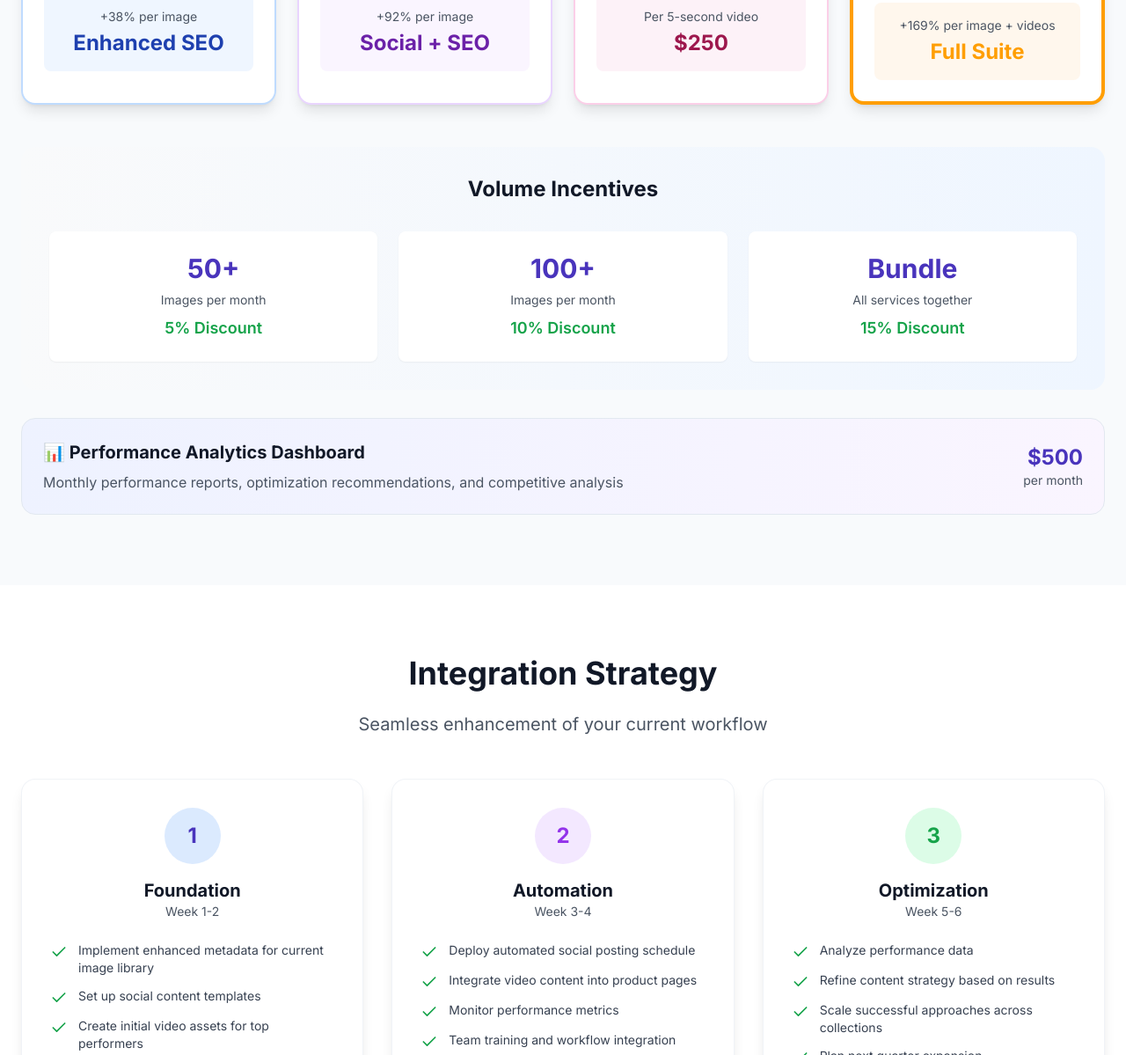
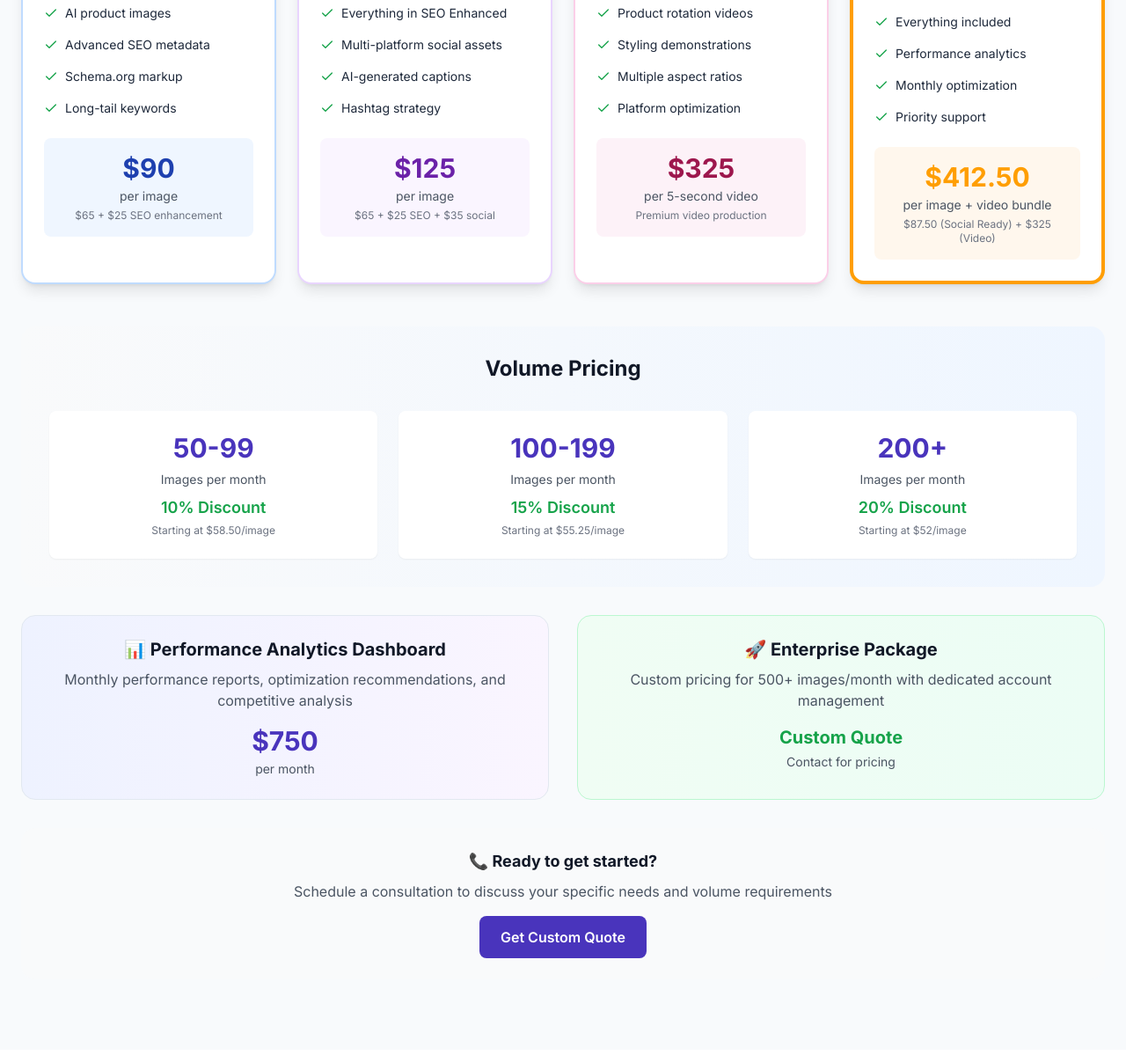
Before and after one commit to Advertflair/Pitch-dillards, a website: page index.html in a window 1280 px wide. Shown: the part 7367-8566 px from the top of the page at 88% size. Drawn offline with nearby package versions, Linux system fonts and the light colour scheme.

Commit message:
Final presentation updates
- Fix social media image height for better product display
- Increase video content sample heights and remove overlays
- Add realistic pricing structure with transparent breakdowns
- Update CTA button to link directly to Calendly booking
- Improve user experience across all sections

```diff
--- a/index.html
+++ b/index.html
@@ -450,7 +450,7 @@
                         <span class="font-semibold">@dillards</span>
                     </div>
 
-                    <div class="h-48 rounded-lg mb-4 flex items-center justify-center overflow-hidden">
+                    <div class="h-64 rounded-lg mb-4 flex items-center justify-center overflow-hidden">
                         <img src="https://github.com/Advertflair/Pitch-dillards/blob/main/assets/images/alex-marie-hana-set.jpeg?raw=true"
                              alt="Alex Marie Hana Clementine Embroidered Two-Piece Set"
                              class="w-full h-full object-cover rounded-lg">
@@ -588,7 +588,7 @@
             <h3 class="text-xl md:text-2xl font-bold text-center text-gray-900 mb-8">🎥 Video Content Samples</h3>
             <div class="grid md:grid-cols-3 gap-6">
                 <div class="stat-card bg-white rounded-lg p-6 text-center shadow-lg border border-slate-200/50">
-                    <div class="h-32 rounded-lg mb-4 overflow-hidden relative group cursor-pointer">
+                    <div class="h-48 rounded-lg mb-4 overflow-hidden">
                         <video
                             class="w-full h-full object-cover rounded-lg"
                             controls
@@ -597,16 +597,13 @@
                             <source src="https://github.com/Advertflair/Pitch-dillards/raw/main/assets/videos/alex-marie-option-1.mp4" type="video/mp4">
                             Your browser does not support the video tag.
                         </video>
-                        <div class="absolute inset-0 bg-black bg-opacity-30 flex items-center justify-center opacity-0 group-hover:opacity-100 transition-opacity duration-300 rounded-lg">
-                            <i data-lucide="play" class="w-8 h-8 text-white"></i>
-                        </div>
                     </div>
                     <div class="font-semibold mb-2 text-gray-900">Alex Marie Embroidered Set</div>
                     <div class="text-sm text-gray-600">360-degree rotation showing embroidery details</div>
                 </div>
 
                 <div class="stat-card bg-white rounded-lg p-6 text-center shadow-lg border border-slate-200/50">
-                    <div class="h-32 rounded-lg mb-4 overflow-hidden relative group cursor-pointer">
+                    <div class="h-48 rounded-lg mb-4 overflow-hidden">
                         <video
                             class="w-full h-full object-cover rounded-lg"
                             controls
@@ -615,16 +612,13 @@
                             <source src="https://github.com/Advertflair/Pitch-dillards/raw/main/assets/videos/Reba%20Sage%20Knit%20V-Neck%20Asymmetrical%20Fringe%20Long%20Sleeve%20Button%20Down%20Cardigan.mp4" type="video/mp4">
                             Your browser does not support the video tag.
                         </video>
-                        <div class="absolute inset-0 bg-black bg-opacity-30 flex items-center justify-center opacity-0 group-hover:opacity-100 transition-opacity duration-300 rounded-lg">
-                            <i data-lucide="play" class="w-8 h-8 text-white"></i>
-                        </div>
                     </div>
                     <div class="font-semibold mb-2 text-gray-900">Reba Sage Knit Cardigan</div>
                     <div class="text-sm text-gray-600">Model sequence highlighting fit and styling</div>
                 </div>
 
                 <div class="stat-card bg-white rounded-lg p-6 text-center shadow-lg border border-slate-200/50">
-                    <div class="h-32 rounded-lg mb-4 overflow-hidden relative group cursor-pointer">
+                    <div class="h-48 rounded-lg mb-4 overflow-hidden">
                         <video
                             class="w-full h-full object-cover rounded-lg"
                             controls
@@ -633,9 +627,6 @@
                             <source src="https://github.com/Advertflair/Pitch-dillards/raw/main/assets/videos/RowmTall%20Tourister%20Short%20Sleeve%20Multi%20Stripe%20Camp%20Button%20Front%20Shirt.mp4" type="video/mp4">
                             Your browser does not support the video tag.
                         </video>
-                        <div class="absolute inset-0 bg-black bg-opacity-30 flex items-center justify-center opacity-0 group-hover:opacity-100 transition-opacity duration-300 rounded-lg">
-                            <i data-lucide="play" class="w-8 h-8 text-white"></i>
-                        </div>
                     </div>
                     <div class="font-semibold mb-2 text-gray-900">RowmTall Stripe Shirt</div>
                     <div class="text-sm text-gray-600">Quick styling transformation</div>
@@ -644,12 +635,17 @@
         </div>
     </div>
 </section>
+
+
 <!-- Pricing -->
 <section id="pricing" class="section py-20">
     <div class="container mx-auto px-6">
         <div class="text-center mb-12">
             <h2 class="text-3xl md:text-4xl font-bold text-gray-900 mb-6">Investment Packages</h2>
-                    <p class="text-lg md:text-xl text-gray-600">Flexible solutions that scale with your needs</p>
+            <p class="text-lg md:text-xl text-gray-600">Transparent pricing that scales with your needs</p>
+            <div class="mt-4 text-sm text-gray-500">
+                Base AI image generation: $65 per image
+            </div>
         </div>
 
         <div class="grid md:grid-cols-4 gap-6 mb-12">
@@ -677,8 +673,9 @@
                     </div>
                 </div>
                 <div class="text-center bg-blue-50 p-4 rounded-lg">
-                            <div class="text-sm text-gray-600 mb-1">+38% per image</div>
-                            <div class="text-xl md:text-2xl font-bold text-blue-800">Enhanced SEO</div>
+                    <div class="text-2xl md:text-3xl font-bold text-blue-800 mb-1">$90</div>
+                    <div class="text-sm text-gray-600">per image</div>
+                    <div class="text-xs text-gray-500 mt-1">$65 + $25 SEO enhancement</div>
                 </div>
             </div>
 
@@ -706,8 +703,9 @@
                     </div>
                 </div>
                 <div class="text-center bg-purple-50 p-4 rounded-lg">
-                            <div class="text-sm text-gray-600 mb-1">+92% per image</div>
-                            <div class="text-xl md:text-2xl font-bold text-purple-800">Social + SEO</div>
+                    <div class="text-2xl md:text-3xl font-bold text-purple-800 mb-1">$125</div>
+                    <div class="text-sm text-gray-600">per image</div>
+                    <div class="text-xs text-gray-500 mt-1">$65 + $25 SEO + $35 social</div>
                 </div>
             </div>
 
@@ -735,8 +733,9 @@
                     </div>
                 </div>
                 <div class="text-center bg-pink-50 p-4 rounded-lg">
-                            <div class="text-sm text-gray-600 mb-1">Per 5-second video</div>
-                            <div class="text-xl md:text-2xl font-bold text-pink-800">$250</div>
+                    <div class="text-2xl md:text-3xl font-bold text-pink-800 mb-1">$325</div>
+                    <div class="text-sm text-gray-600">per 5-second video</div>
+                    <div class="text-xs text-gray-500 mt-1">Premium video production</div>
                 </div>
             </div>
 
@@ -769,48 +768,66 @@
                     </div>
                 </div>
                 <div class="text-center bg-orange-50 p-4 rounded-lg">
-                            <div class="text-sm text-gray-600 mb-1">+169% per image + videos</div>
-                            <div class="text-xl md:text-2xl font-bold text-[#ff9e02]">Full Suite</div>
+                    <div class="text-2xl md:text-3xl font-bold text-[#ff9e02] mb-1">$412.50</div>
+                    <div class="text-sm text-gray-600">per image + video bundle</div>
+                    <div class="text-xs text-gray-500 mt-1">$87.50 (Social Ready) + $325 (Video)</div>
                 </div>
             </div>
         </div>
 
         <div class="bg-gradient-to-r from-gray-50 to-blue-50 rounded-2xl p-8 mb-8">
-                    <h3 class="text-xl md:text-2xl font-bold text-center text-gray-900 mb-8">Volume Incentives</h3>
+            <h3 class="text-xl md:text-2xl font-bold text-center text-gray-900 mb-8">Volume Pricing</h3>
             <div class="grid md:grid-cols-3 gap-6">
                 <div class="stat-card text-center p-6 bg-white rounded-lg shadow-sm">
-                            <div class="text-2xl md:text-3xl font-bold text-[#4934bc] mb-2">50+</div>
+                    <div class="text-2xl md:text-3xl font-bold text-[#4934bc] mb-2">50-99</div>
                     <div class="text-sm text-gray-600 mb-2">Images per month</div>
-                            <div class="text-lg font-semibold text-green-600">5% Discount</div>
+                    <div class="text-lg font-semibold text-green-600">10% Discount</div>
+                    <div class="text-xs text-gray-500 mt-1">Starting at $58.50/image</div>
                 </div>
                 <div class="stat-card text-center p-6 bg-white rounded-lg shadow-sm">
-                            <div class="text-2xl md:text-3xl font-bold text-[#4934bc] mb-2">100+</div>
+                    <div class="text-2xl md:text-3xl font-bold text-[#4934bc] mb-2">100-199</div>
                     <div class="text-sm text-gray-600 mb-2">Images per month</div>
-                            <div class="text-lg font-semibold text-green-600">10% Discount</div>
+                    <div class="text-lg font-semibold text-green-600">15% Discount</div>
+                    <div class="text-xs text-gray-500 mt-1">Starting at $55.25/image</div>
                 </div>
                 <div class="stat-card text-center p-6 bg-white rounded-lg shadow-sm">
-                            <div class="text-2xl md:text-3xl font-bold text-[#4934bc] mb-2">Bundle</div>
-                            <div class="text-sm text-gray-600 mb-2">All services together</div>
-                            <div class="text-lg font-semibold text-green-600">15% Discount</div>
+                    <div class="text-2xl md:text-3xl font-bold text-[#4934bc] mb-2">200+</div>
+                    <div class="text-sm text-gray-600 mb-2">Images per month</div>
+                    <div class="text-lg font-semibold text-green-600">20% Discount</div>
+                    <div class="text-xs text-gray-500 mt-1">Starting at $52/image</div>
                 </div>
             </div>
         </div>
 
+        <div class="grid md:grid-cols-2 gap-8 mb-8">
             <div class="bg-gradient-to-r from-indigo-50 to-purple-50 rounded-2xl p-6 border border-slate-200">
-                    <div class="flex items-center justify-between">
-                        <div>
+                <div class="text-center">
                     <h3 class="text-lg md:text-xl font-bold text-gray-900 mb-2">📊 Performance Analytics Dashboard</h3>
-                            <p class="text-gray-600">Monthly performance reports, optimization recommendations, and competitive analysis</p>
-                        </div>
-                        <div class="text-right">
-                            <div class="text-xl md:text-2xl font-bold text-[#4934bc]">$500</div>
+                    <p class="text-gray-600 mb-4">Monthly performance reports, optimization recommendations, and competitive analysis</p>
+                    <div class="text-2xl md:text-3xl font-bold text-[#4934bc] mb-1">$750</div>
                     <div class="text-sm text-gray-600">per month</div>
                 </div>
+            </div>
+
+            <div class="bg-gradient-to-r from-green-50 to-emerald-50 rounded-2xl p-6 border border-green-200">
+                <div class="text-center">
+                    <h3 class="text-lg md:text-xl font-bold text-gray-900 mb-2">🚀 Enterprise Package</h3>
+                    <p class="text-gray-600 mb-4">Custom pricing for 500+ images/month with dedicated account management</p>
+                    <div class="text-xl font-bold text-green-600 mb-1">Custom Quote</div>
+                    <div class="text-sm text-gray-600">Contact for pricing</div>
+                </div>
+            </div>
+        </div>
+
+        <div class="text-center bg-gray-50 rounded-2xl p-6">
+            <h3 class="text-lg font-bold text-gray-900 mb-2">📞 Ready to get started?</h3>
+            <p class="text-gray-600 mb-4">Schedule a consultation to discuss your specific needs and volume requirements</p>
+            <div class="inline-block bg-[#4934bc] text-white px-6 py-3 rounded-lg font-semibold hover:bg-[#3d2a9a] transition-colors">
+                Get Custom Quote
             </div>
         </div>
     </div>
 </section>
-
         <!-- Integration -->
         <section id="integration" class="section py-20 bg-white">
             <div class="container mx-auto px-6">
@@ -1228,14 +1245,18 @@
 
                 <div class="text-center">
                     <div class="text-sm text-white/60 mb-4">Ready to discuss your digital transformation?</div>
-                            <button class="bg-[#fe2267] text-white font-bold px-8 py-4 rounded-lg hover:bg-[#e01b58] transition-all duration-300 transform hover:scale-105">
-                                Get a Free Consultation
-                            </button>
+                    <a href="https://calendly.com/advertflair/unlock-the-full-potential-of-your-ai-investment"
+                       target="_blank"
+                       class="inline-block bg-[#fe2267] text-white font-bold px-8 py-4 rounded-lg hover:bg-[#e01b58] transition-all duration-300 transform hover:scale-105">
+                        Book Your Free Consultation
+                    </a>
                 </div>
             </div>
         </div>
     </div>
 </section>
+
+
     </main>
 
     <!-- Custom JavaScript -->
```
Lines whose indentation alone changed are shown as unchanged.
